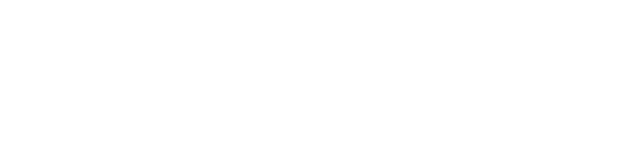
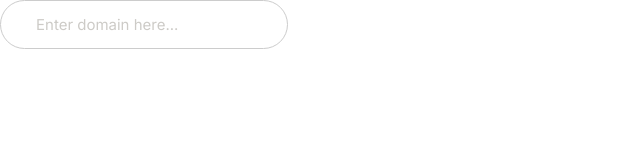
Before and after one commit to BANQUETOX/HTML--CSS-Proyect, a plain HTML site: page Index.html in a window 1280 px wide. Shown: the full height of the page, 0-640 px from the left. Drawn offline with Linux system fonts and the light colour scheme.

Commit message:
Create the input styles

```diff
--- a/Index.html
+++ b/Index.html
@@ -16,6 +16,7 @@
     <title>Document</title>
   </head>
   <body>
+    <input type="text" class="input" placeholder="Enter domain here...">
   </body>
   </body>
 </html>
--- a/Styles/Index.css
+++ b/Styles/Index.css
@@ -219,3 +219,22 @@ a{
       font-size: 1.5rem;
     }
   }
+
+  /* inputs */
+  .input{
+    border-radius:30px;
+    border: 1px solid #ccc;
+    color: var(--color-headings);
+    font-size: 2rem;
+    outline:0;
+    padding: 1.5rem 3.5rem;
+  }
+  ::placeholder{
+    color: #cdcbc7;
+  }
+
+  @media screen and (min-width:1024px){
+    .input{
+        font-size: 1.5rem;
+    }
+  }
```
Also changed, not shown: Components/input.html (added, +1 -0 lines).
